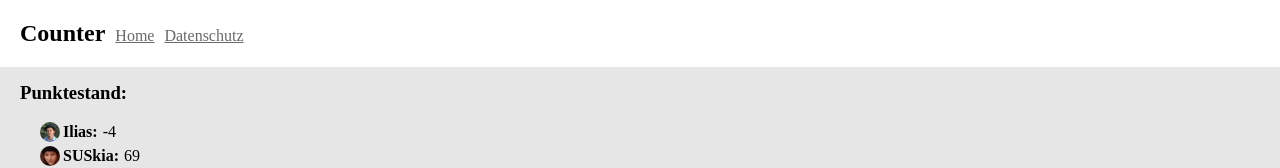
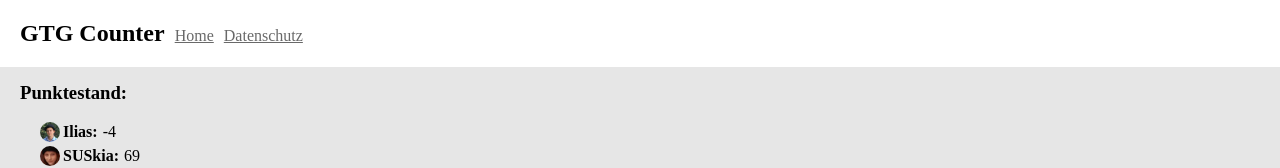
Before and after one commit to Kibassi/gtg-counter, a plain HTML site: page index.html in a window 1280 px wide. Shown: the top 168 px of the page. Drawn offline with Linux system fonts and the light colour scheme.

Commit message:
first styling

```diff
--- a/index.html
+++ b/index.html
@@ -9,7 +9,7 @@
 <body>
 <div>
     <nav>
-        <h1 id="title" class="nav-flex-item">Counter</h1>
+        <h1 id="title" class="nav-flex-item">GTG Counter</h1>
         <a href="/" class="nav-flex-item">Home</a>
         <a href="/privacy" class="nav-flex-item">Datenschutz</a>
     </nav>
```
